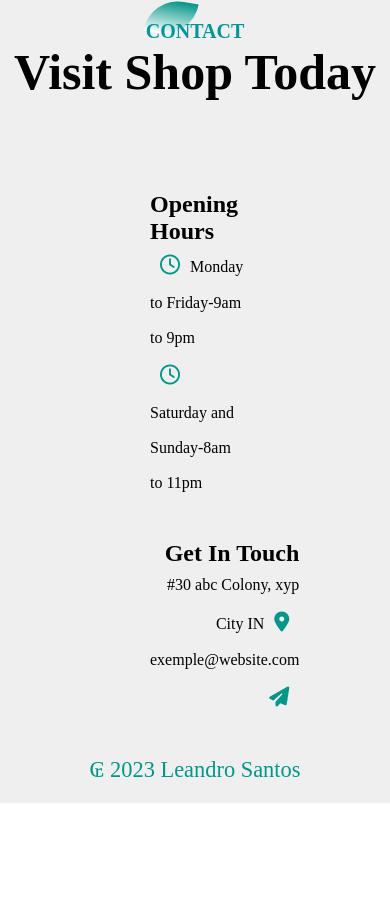
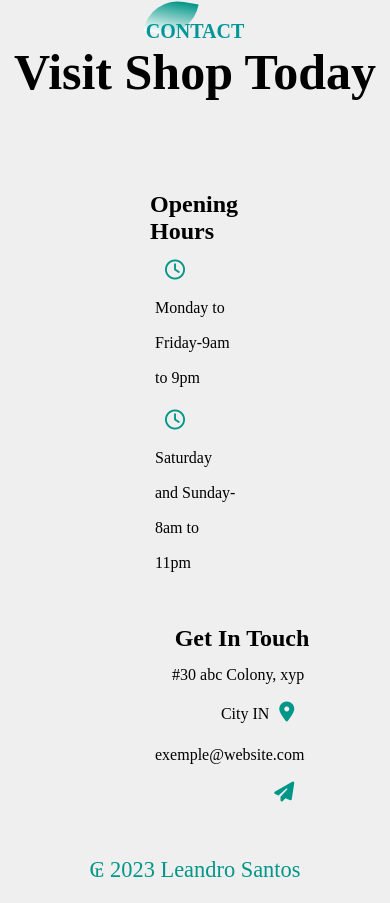
Before and after one commit to JESUS-LEANDRO/Barber-Shop, a plain HTML site: page index.html in a window 390 px wide. Shown: the part 4645-5548 px from the top of the page. Before the commit the page ends 5448 px from the top, so only its background shows below. Drawn offline with Linux system fonts and the light colour scheme.

Commit message:
atualização css

```diff
--- a/css/style.css
+++ b/css/style.css
@@ -356,6 +356,9 @@ hr{
     .testimonial-col{
         flex-basis: 100%;
     }
+    .footer-row p{
+        margin: 5px;
+    }
 }
 @media  screen and ( max-width: 320px) {
     .banner-text h1{
```
